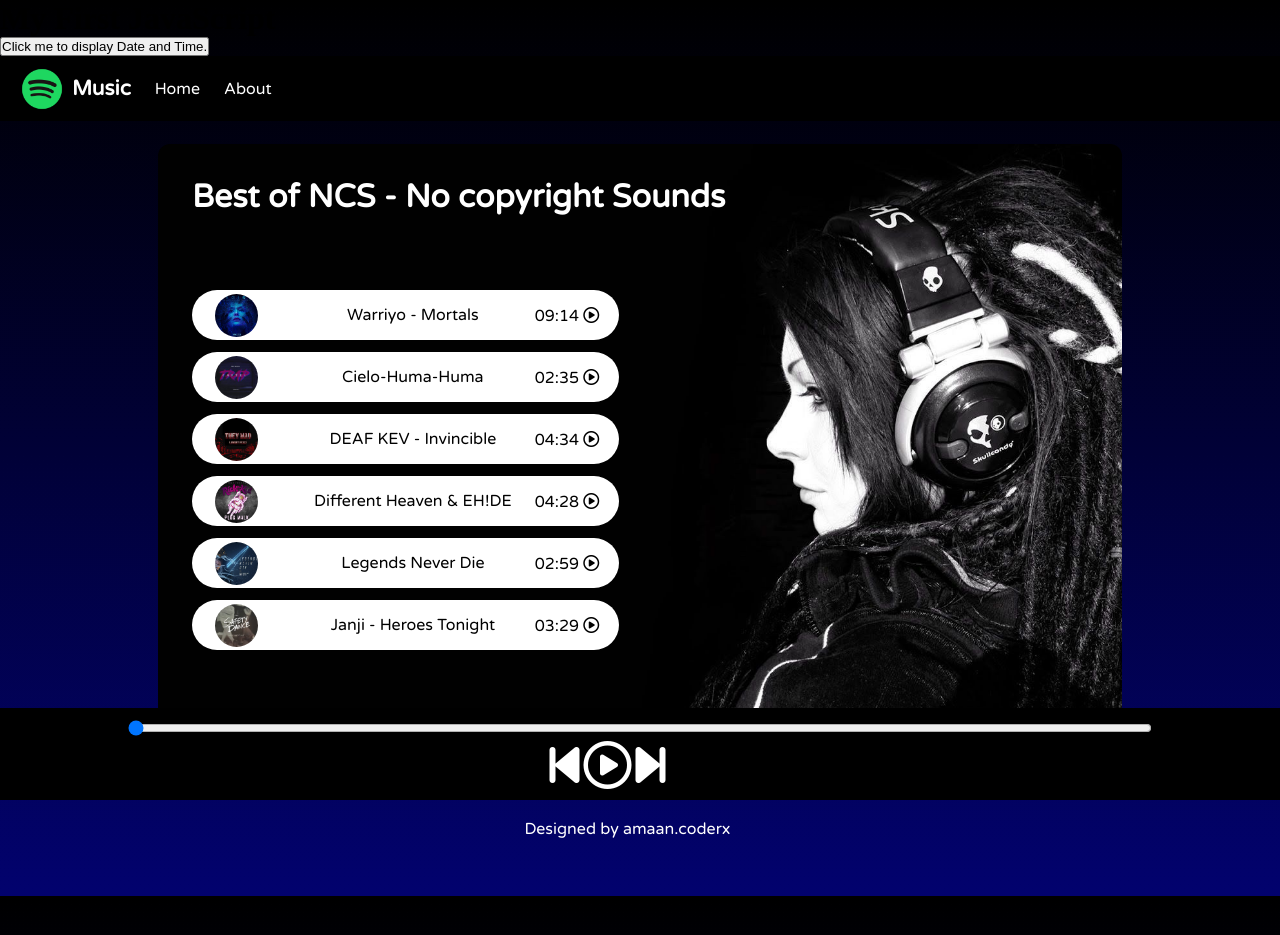
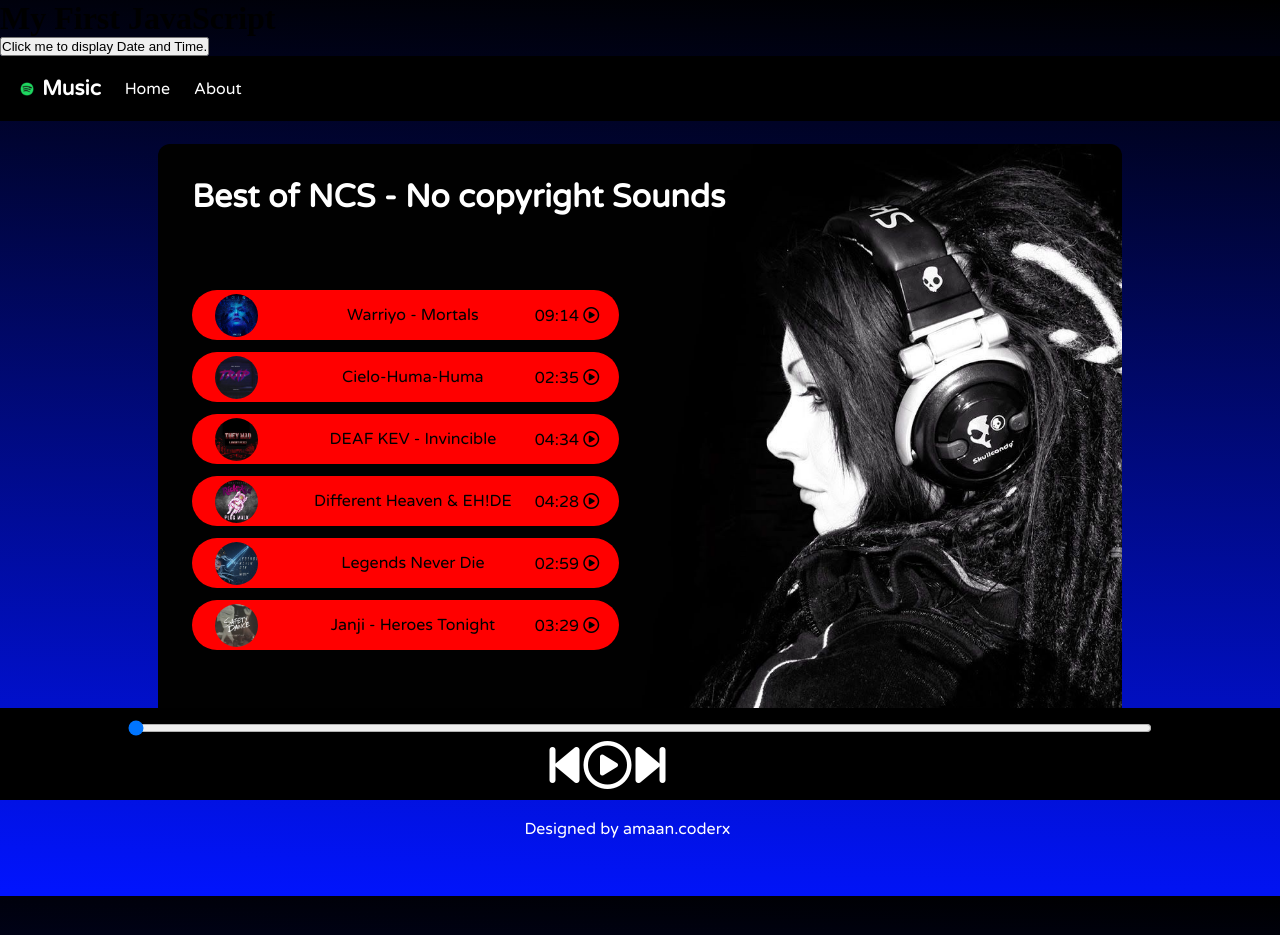
Before and after one commit to amaancoderx/SPOTIFY-CLONE, a plain HTML site: page index.html in a window 1280 px wide. Drawn offline with Linux system fonts and the light colour scheme.

Commit message:
Update style.css

```diff
--- a/CSS/style.css
+++ b/CSS/style.css
@@ -1,7 +1,7 @@
 @import url('https://fonts.googleapis.com/css2?family=Roboto:wght@300&display=swap');
 @import url('https://fonts.googleapis.com/css2?family=Roboto:wght@300&family=Varela+Round&display=swap');
 body{
-    background-image: linear-gradient(0deg, rgb(2, 2, 110), black );
+    background-image: linear-gradient(2deg, rgb(1, 20, 310), black);
 
 }
 *{
@@ -21,9 +21,10 @@ nav ul{
     height: 65px;
     background-color: black;
     color: white;
+    text-align: center;
 }
 .logo img{
-    width:  44px;
+    width:  14px;
     padding: 0 8px;
 }
 .logo{
@@ -88,13 +89,13 @@ nav ul{
 .songItems{
     height: 50px;
     display: flex;
-    background-color: white;
+    background-color: red;
     width: 80%;
     color: black;
     margin: 12px 0;
     justify-content: space-between;
     align-items: center;
-    border-radius: 34px;
+    border-radius: 44px;
 }
 .songItems img{
     width: 43px;
@@ -134,7 +135,7 @@ nav ul{
 
   /* Handle */
   ::-webkit-scrollbar-thumb {
-    background:rgb(2, 2, 110);
+    background:rgb(2, 1, 210);
     background-image: linear-gradient(0deg, rgb(2, 2, 110), black );
-    border-radius: 10px;
+    border-radius: 20px;
   }
```
